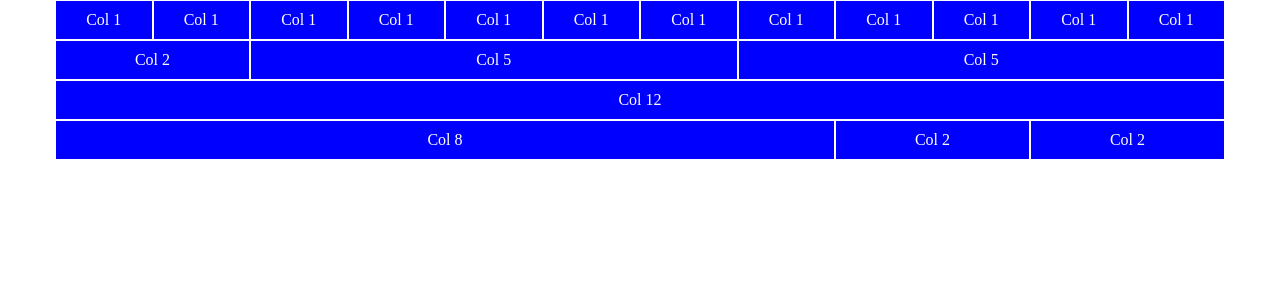
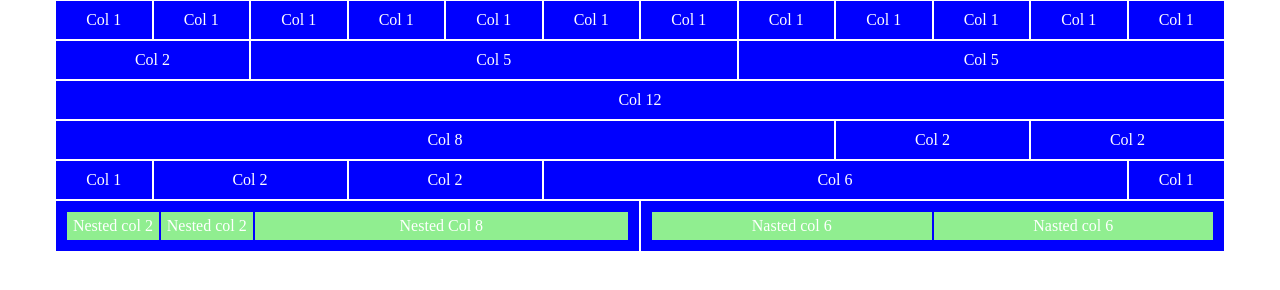
Before and after one commit to Angelo31294/html-css-12bool, a plain HTML site: page index.html in a window 1280 px wide. Drawn offline with Linux system fonts and the light colour scheme.

Commit message:
Agg. Row 5th & 6th

```diff
--- a/css/12bool.css
+++ b/css/12bool.css
@@ -7,6 +7,13 @@
     padding: .625rem;
     text-align: center;
     border: 1px solid #fff;
+}
+.box-green{
+    background-color: lightgreen;
+    color: #fff;
+    padding: .3125rem;
+    text-align: center;
+    border: 1px solid blue;
 }
 /* ------------
     RESET
--- a/index.html
+++ b/index.html
@@ -129,6 +129,82 @@
                 </div>
             </div>
             <!-- /4th Row -->
+
+            <!-- 5th Row -->
+            <div class="container">
+                <div class="row">
+                    <div class="col-1">
+                        <div class="box">
+                            Col 1
+                        </div>
+                    </div>
+                    <div class="col-2">
+                        <div class="box">
+                            Col 2
+                        </div>
+                    </div>
+                    <div class="col-2">
+                        <div class="box">
+                            Col 2
+                        </div>
+                    </div>
+                    <div class="col-6">
+                        <div class="box">
+                            Col 6
+                        </div>
+                    </div>
+                    <div class="col-1">
+                        <div class="box">
+                            Col 1
+                        </div>
+                    </div>
+                </div>
+            </div>
+            <!-- /5th Row -->
+
+            <!-- 6th Row -->
+            <div class="container">
+                <div class="row">
+                    <div class="col-6">
+                        <div class="box">
+                            <div class="row">
+                                <div class="col-2">
+                                    <div class="box-green">
+                                        Nested col 2
+                                    </div>
+                                </div>
+                                <div class="col-2">
+                                    <div class="box-green">
+                                        Nested col 2
+                                    </div>
+                                </div>
+                                <div class="col-8">
+                                    <div class="box-green">
+                                        Nested Col 8
+                                    </div>
+                                </div>
+                            </div>
+                        </div>
+                    </div>
+                    <div class="col-6">
+                        <div class="box">
+                            <div class="row">
+                                <div class="col-6">
+                                    <div class="box-green">
+                                        Nasted col 6
+                                    </div>
+                                </div>
+                                <div class="col-6">
+                                    <div class="box-green">
+                                        Nasted col 6
+                                    </div>
+                                </div>
+                            </div>
+                        </div>
+                    </div>
+                </div>
+            </div>
+            <!-- /6th Row -->
         </div>
     </body>
 </html>
```
